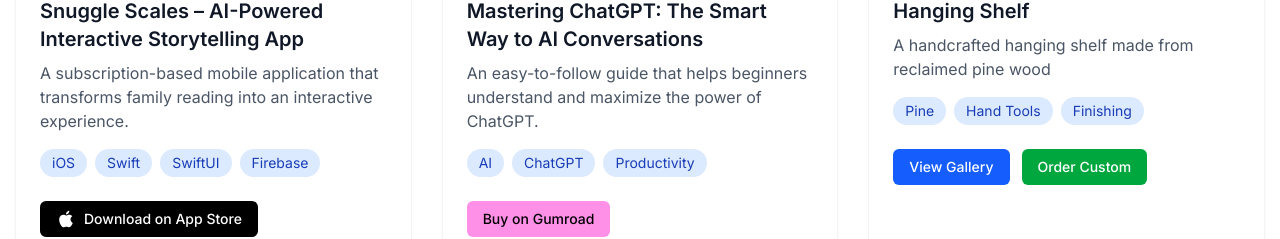
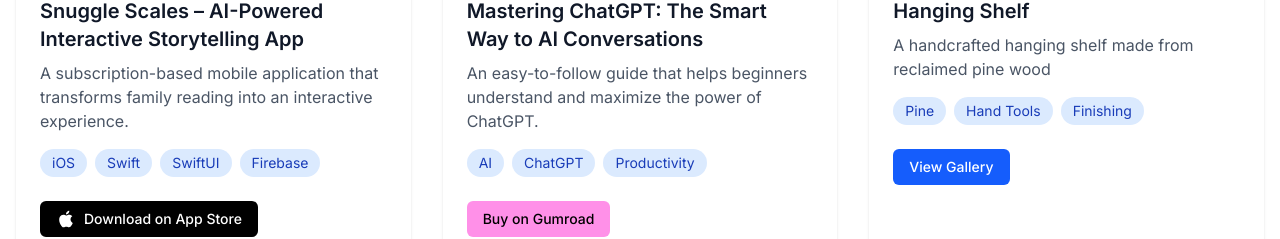
Before and after one commit to jmktayag/projectme, a Next.js app: page / in a window 1280 px wide. Shown: the part 2189-2428 px from the top of the page. Built offline with nearby package versions, Linux system fonts and the light colour scheme.

Commit message:
Added a footer.

```diff
--- a/src/app/layout.tsx
+++ b/src/app/layout.tsx
@@ -3,6 +3,7 @@
 import { Inter } from "next/font/google";
 import "./globals.css";
 import Navbar from "../components/layout/Navbar";
+import Footer from "../components/layout/Footer";
 import { DarkModeProvider } from "../context/DarkModeContext";
 
 // Initialize Inter font with Latin subset
@@ -25,7 +26,10 @@
       <body className={`${inter.className} bg-white dark:bg-gray-900 transition-colors duration-200`}>
         <DarkModeProvider>
           <Navbar />
-          {children}
+          <main className="min-h-screen">
+            {children}
+          </main>
+          <Footer />
         </DarkModeProvider>
       </body>
     </html>
--- /dev/null
+++ b/src/components/layout/Footer.tsx
@@ -0,0 +1,17 @@
+import { FaGithub, FaLinkedin, FaTwitter } from 'react-icons/fa';
+
+const Footer = () => {
+  const currentYear = new Date().getFullYear();
+
+  return (
+    <footer className="bg-gray-50 dark:bg-gray-900 border-t border-gray-200 dark:border-gray-800">
+      <div className="max-w-7xl mx-auto px-4 sm:px-6 lg:px-8 py-6">
+        <p className="text-base text-gray-500 dark:text-gray-400 text-center">
+          © {currentYear} McKein Tayag. All rights reserved.
+        </p>
+      </div>
+    </footer>
+  );
+};
+
+export default Footer;
--- a/src/data/projects/woodworking.ts
+++ b/src/data/projects/woodworking.ts
@@ -11,14 +11,9 @@
     actions: [
       {
         label: "View Gallery",
-        url: "https://woodworking-one-demo.com",
+        url: "https://mckeindev.vercel.app/",
         type: "primary"
       },
-      {
-        label: "Order Custom",
-        url: "https://etsy.com/woodworking-one",
-        type: "tertiary"
-      }
     ],
     featured: true,
     category: "Woodworking",
```
